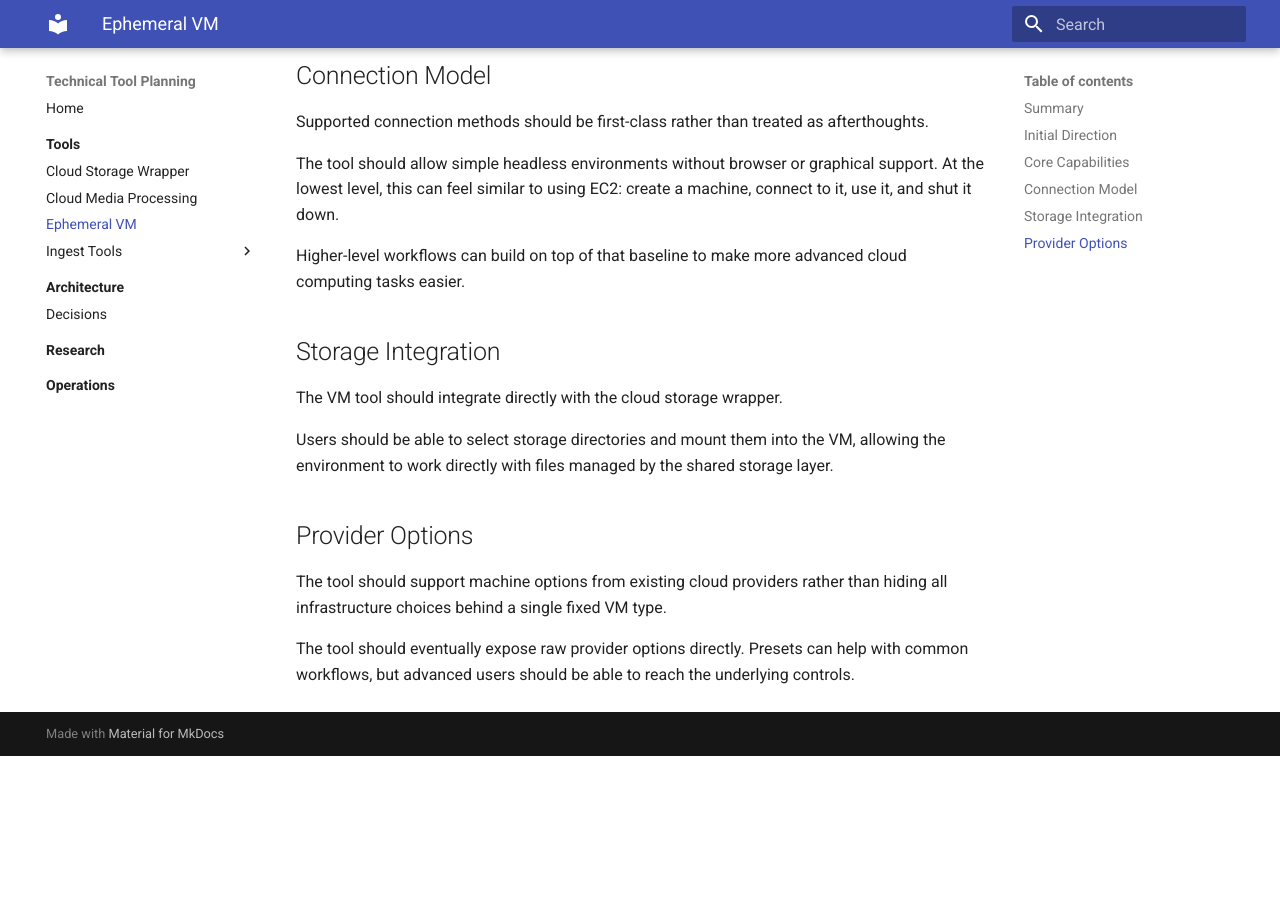
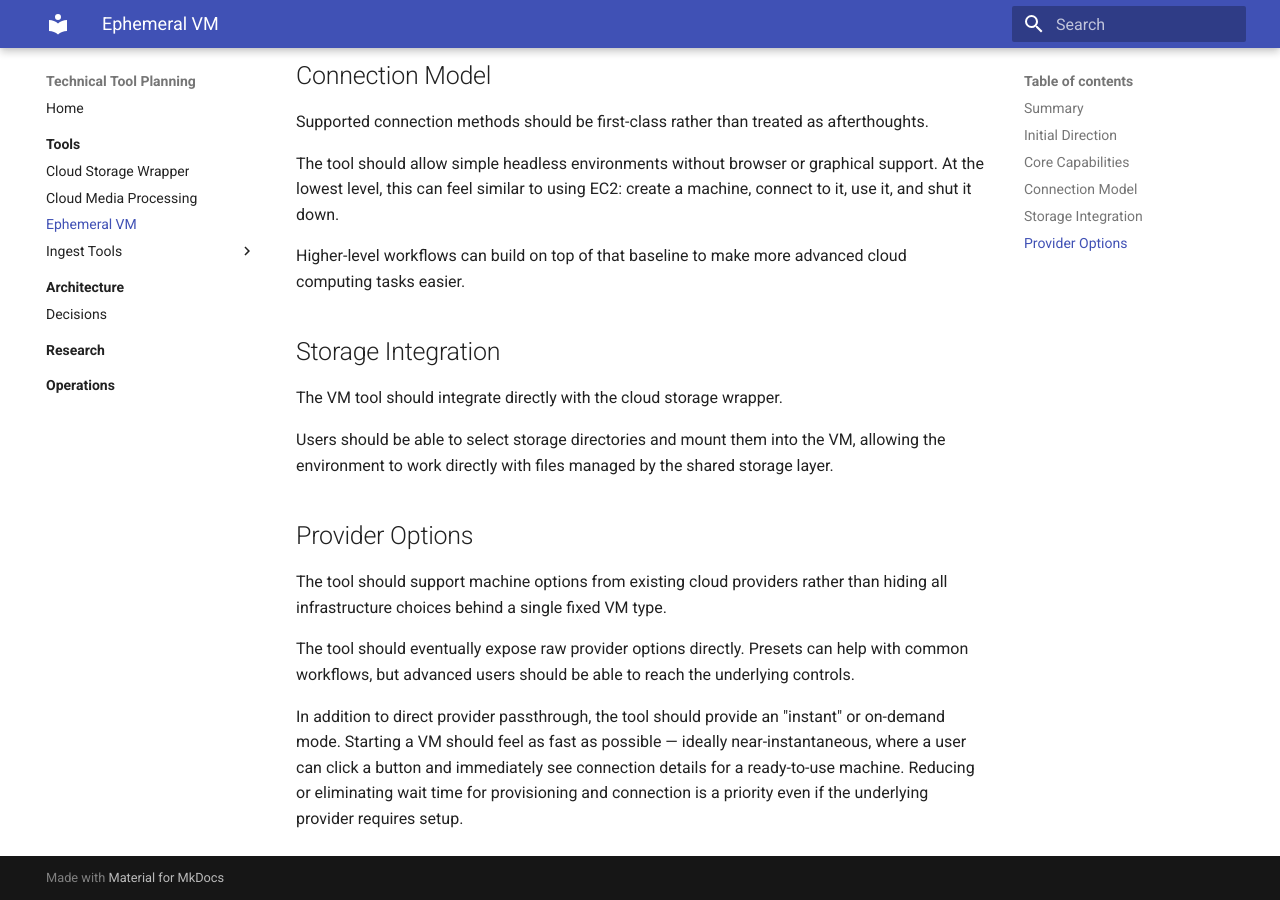
Before and after one commit to klever-lab/klever-docs, an MkDocs documentation site: the page built from docs/tools/ephemeral-vm.md, in a window 1280 px wide and 900 px high, scrolled down 825 px. Built offline with MkDocs 1.6.1 and Material for MkDocs 9.7.7, drawn with Linux system fonts in a browser that asks for light colours; before the commit the page ends 1581 px from its top, so only the background shows below that.

Commit message:
Document instant on-demand mode for Ephemeral VM
Add requirement for near-instantaneous VM provisioning where users
can immediately see connection details after clicking start, even
if provider setup is still in progress.

Co-authored-by: CommandCodeBot <noreply@commandcode.ai>

```diff
--- a/docs/tools/ephemeral-vm.md
+++ b/docs/tools/ephemeral-vm.md
@@ -40,3 +40,5 @@ Users should be able to select storage directories and mount them into the VM, a
 The tool should support machine options from existing cloud providers rather than hiding all infrastructure choices behind a single fixed VM type.
 
 The tool should eventually expose raw provider options directly. Presets can help with common workflows, but advanced users should be able to reach the underlying controls.
+
+In addition to direct provider passthrough, the tool should provide an "instant" or on-demand mode. Starting a VM should feel as fast as possible — ideally near-instantaneous, where a user can click a button and immediately see connection details for a ready-to-use machine. Reducing or eliminating wait time for provisioning and connection is a priority even if the underlying provider requires setup.
```
